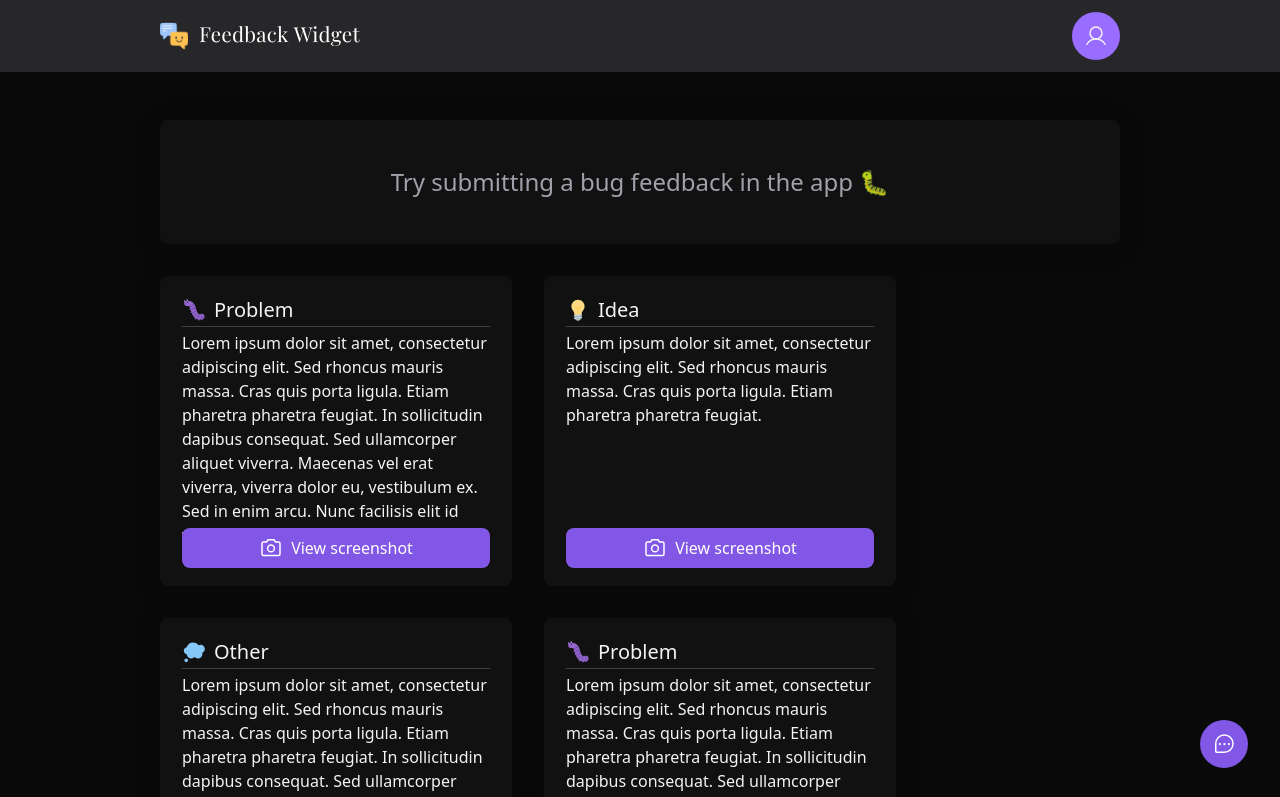
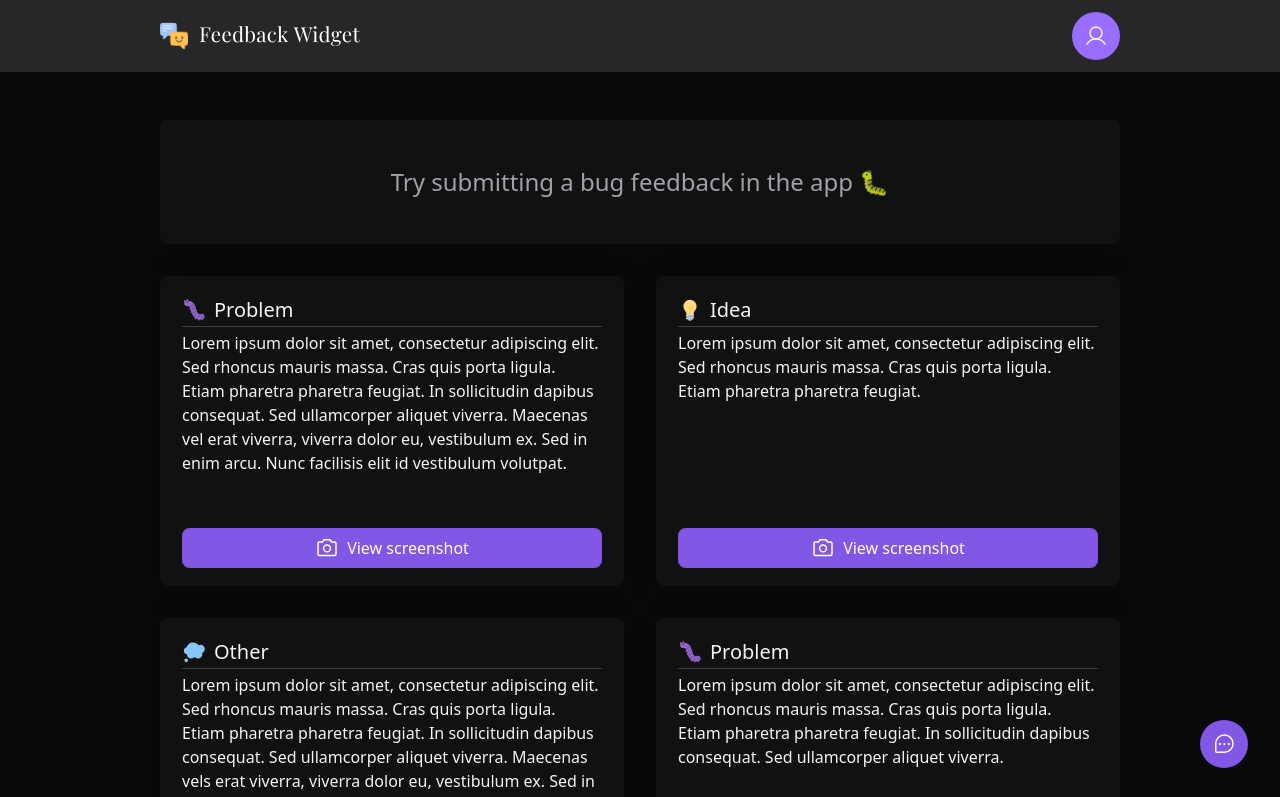
Before and after one commit to eduardogerentklein/feedback-widget, a React (Vite) app in the folder web/: page / in a window 1280 px wide. Shown: the top 797 px of the page. Built offline with nearby package versions, Linux system fonts and the light colour scheme; no server answers.

Commit message:
:recycle: refactor: updating cards

```diff
--- a/web/src/App.tsx
+++ b/web/src/App.tsx
@@ -44,7 +44,7 @@ export const App = () => {
               <Card
                 key={feedback.comment}
                 type='flat'
-                className='flex gap-1 items-start p-5'>
+                className='flex grow gap-1 items-start p-5'>
                 <span className="text-xl leading-6 flex gap-2">
                   <img
                     src={feedbackTypeInfo.image.source}
@@ -53,25 +53,15 @@ export const App = () => {
                   {feedbackTypeInfo.title}
                 </span>
                 <hr />
-                <span className="line-clamp-7 max-h-48">{feedback.comment}</span>
+                <span className="line-clamp-7 max-h-48">
+                  {feedback.comment}
+                </span>
                 <button
                   type="button"
-                  className="absolute bottom-4 flex items-center justify-center rounded-lg px-3 w-[19.25rem] h-10 bg-brand-500 hover:bg-brand-300 focus:outline-none focus:ring-2 focus:ring-offset-2 focus:ring-offset-zinc-900 focus:ring-brand-500 text-white transition-colors gap-2">
+                  className="absolute bottom-4 flex items-center justify-center rounded-lg px-3 w-[calc(100%-2.5rem)] h-10 bg-brand-500 hover:bg-brand-300 focus:outline-none focus:ring-2 focus:ring-offset-2 focus:ring-offset-zinc-900 focus:ring-brand-500 text-white transition-colors gap-2">
                   <Camera className="h-6 w-6" />
                   <span>View screenshot</span>
                 </button>
-                {/* {
-                  !! feedback &&
-                  <>
-                    <hr className="my-2" />
-                    <div className="flex justify-center w-full">
-                      <img
-                      src={feedback?.screenshot}
-                      alt='Screenshot image'
-                      className="w-48 h-20" />
-                    </div>
-                  </>
-                } */}
               </Card>
             )
           })
```
